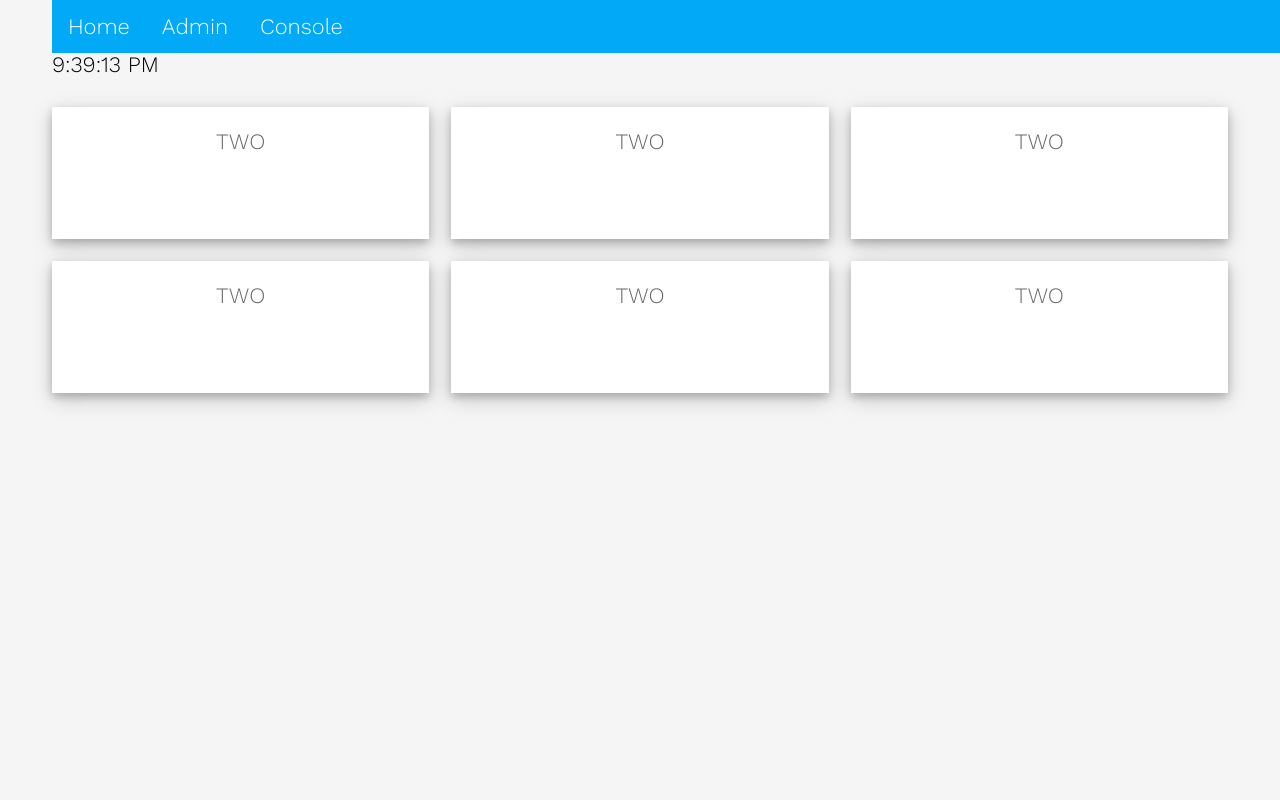
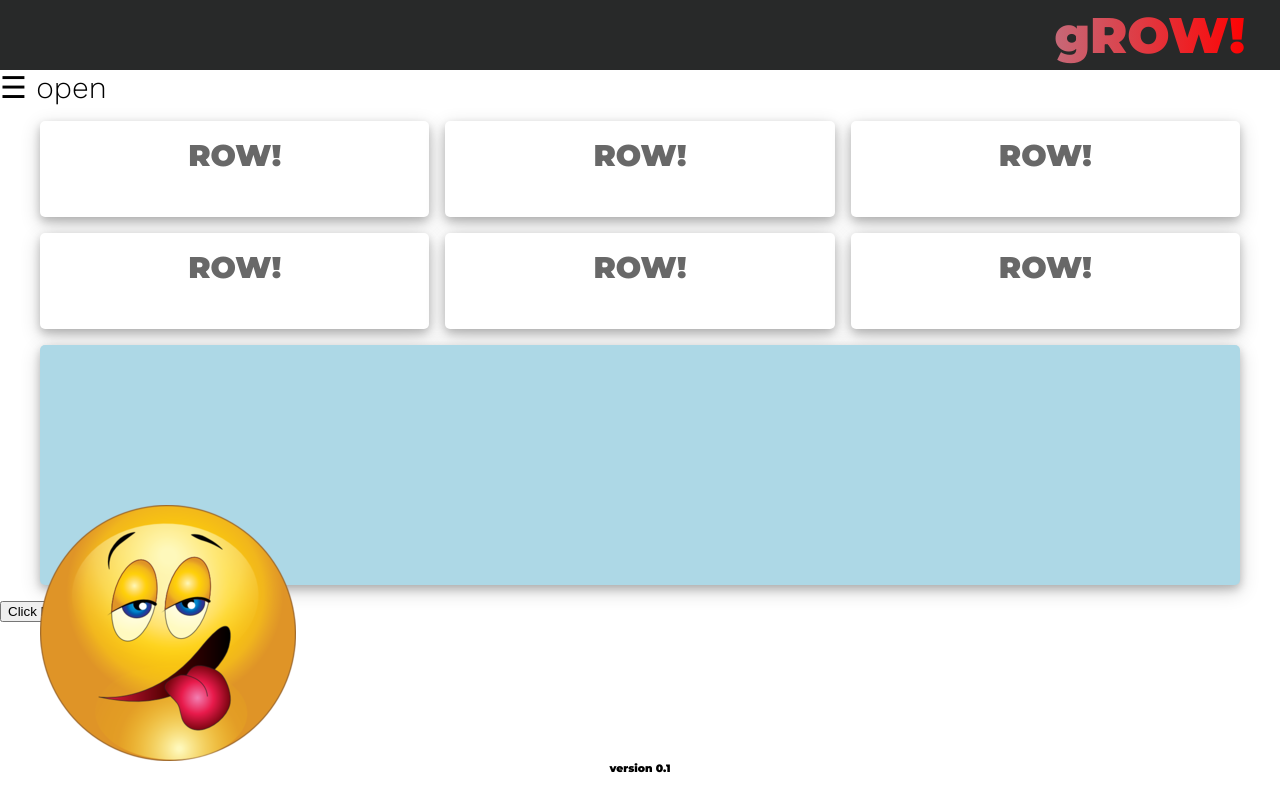
Before and after one commit to siggimule/waterrower-monitor, a website: page public/index.htm in a window 1280 px wide. Drawn offline with nearby package versions, Linux system fonts and the light colour scheme; no server answers.

Commit message:
next version

```diff
--- a/public/index.htm
+++ b/public/index.htm
@@ -16,7 +16,7 @@
         function myTimer() {
             var d = new Date();
             var t = d.toLocaleTimeString();
-            document.getElementById("screen").innerHTML = t;
+           // document.getElementById("screen").innerHTML = t;
 
             loadValue();
         }
@@ -27,17 +27,14 @@
                  var x = myObj.timestamp - myObj.sessionStartDate
                  var d = new Date(myObj.sessionStartDate);
                  //var d = new Date(myObj.timestamp);
-                 document.getElementById("a").innerHTML = format_sec(myObj.sessionElapsedTime / 1000)
-                 document.getElementById("b").innerHTML = (JSON.stringify(myObj.totalDistance) / 10 )+  " meter"
-                 document.getElementById("c").innerHTML = JSON.stringify(myObj.currentStrokerate) + " spm"
-                 document.getElementById("d").innerHTML = JSON.stringify(myObj.totalStrokes) + " strokes"
-                 document.getElementById("e").innerHTML = format_sec (5000 / JSON.stringify(myObj.currentSpeed)) + " split"
+                 document.getElementById("sessionElapsedTime").innerHTML = format_sec(myObj.sessionElapsedTime / 1000)
+                 document.getElementById("totalDistance").innerHTML = (JSON.stringify(myObj.totalDistance) / 10 )+  " meter"
+                 document.getElementById("spm").innerHTML = JSON.stringify(myObj.currentStrokerate) + " spm"
+                 document.getElementById("totalStrokes").innerHTML = JSON.stringify(myObj.totalStrokes) + " strokes"
+                 document.getElementById("splitTime").innerHTML = format_sec (5000 / JSON.stringify(myObj.currentSpeed)) + " split"
+                 document.getElementById("sessionStartTime").innerHTML = String(d.getHours())  + ":"  + String(d.getMinutes())  + ":" + String(d.getSeconds())
+                 myMove(myObj.totalDistance / 100)
 
-                document.getElementById("f").innerHTML = String(d.getHours())  + ":"  + String(d.getMinutes())  + ":" + String(d.getSeconds())
-
-
-
-                 //alert("Data: " + data + "\nStatus: " + status);
              });
 
         }
@@ -50,41 +47,71 @@
             return MHSTime
             }
 
+            function myMove(meter) {
+                var elem = document.getElementById("animate")
+                elem.style.left = meter + "px";
+            }
+
     </script>
-    <link rel="stylesheet" type="text/css" href="mystyle.css">
+    <link rel="stylesheet" type="text/css" href="mystyle2.css">
 
 
    </head>
 
+    <body>
+
+        <div class="topnav">
+            <h1 class=multicolor>gROW!</h1>
+          </div>
+
+
+<!-- Side navigation -->
+<div id="mySidenav" class="sidenav">
+    <a href="javascript:void(0)" class="closebtn" onclick="closeNav()">&times;</a>
+    <a href="#">Monitor</a>
+    <a href="#">Dashboard</a>
+    <a href="#">Admin</a>
+    <a href="#">Console</a>
+  </div>
+
+<span style="font-size:30px;cursor:pointer" onclick="openNav()">&#9776; open</span>
+
+<script>
+function openNav() {
+  document.getElementById("mySidenav").style.width = "250px";
+}
+
+function closeNav() {
+  document.getElementById("mySidenav").style.width = "0";
+}
+</script>
+
+    <div class="cards">
+        <div class="card", id="sessionElapsedTime">ROW!</div>
+        <div class="card", id="splitTime">ROW!</div>
+        <div class="card", id="spm">ROW!</div>
+        <div class="card", id="totalDistance">ROW!</div>
+        <div class="card", id="totalStrokes">ROW!</div>
+        <div class="card", id="sessionStartTime">ROW!</div>
+     </div>
+
+
+    <div class="card2", id="race">
+        <div id ="animate"></div>
+    </div>
+    <p><button onclick="myMove()">Click Me</button></p>
+
+    <script>
+
+        </script>
 
 
 
-    <body>
 
+   <div class="footer">
+    <h6 style="text-align: center;" > version 0.1 </h6>
+  </div>
 
-       <div class="navbar">
-        <a href="#home">Home</a>
-        <a href="#admin">Admin</a>
-        <a href="#console">Console</a>
-
-
-      </div>
-
-      <div id="screen", title="wr">palaver</div>
-
-      <div class="main">
-        <div class="cards">
-            <div class="card", id="a">TWO</div>
-            <div class="card", id="b">TWO</div>
-            <div class="card", id="c">TWO</div>
-            <div class="card", id="d">TWO</div>
-            <div class="card", id="e">TWO</div>
-            <div class="card", id="f">TWO</div>
-
-          </div>
-      </div>
-
-
-    </body>
+</body>
 
 </html>
--- a/public/mystyle.css
+++ b/public/mystyle.css
@@ -1,4 +1,5 @@
 body {
+  margin:0;
   font-family: 'Work Sans', sans-serif;
   font-weight: 300;
  }
@@ -8,36 +9,101 @@ body {
   font-weight: 900;
  }
 
+/*
+/* The sidebar menu */
+.sidenav {
+  height: 100%; /* Full-height: remove this if you want "auto" height */
+  width: 160px; /* Set the width of the sidebar */
+  position: fixed; /* Fixed Sidebar (stay in place on scroll) */
+  z-index: 1; /* Stay on top */
+  top: 0px; /* Stay at the top */
+  left: 0;
+  background-color: #111; /* Black */
+  overflow-x: hidden; /* Disable horizontal scroll */
+  margin-top:-25px;
+  padding: 4px;
+}
 
-html { font-size: 22px; }
-body { padding: 2rem;
-  background-color: #F5F5F5;
 
+/* The navigation menu links */
+.sidenav a {
+  padding: 6px 8px 6px 16px;
+  text-decoration: none;
+  /*font-size: 25px;*/
+  color: #818181;
+  display: block;
 }
+
+/* When you mouse over the navigation links, change their color */
+.sidenav a:hover {
+  color: #f1f1f1;
+}
+
+/* Style page content */
+.main {
+  margin-left: 160px; /* Same as the width of the sidebar */
+  padding: 50px 10px;
+}
+
+/* On smaller screens, where height is less than 450px, change the style of the sidebar (less padding and a smaller font size) */
+@media screen and (max-height: 450px) {
+  .sidenav {padding-top: 15xpx;}
+  .sidenav a {font-size: 18px;}
+}
+
+
+
+
+
+/* Add a black background color to the top navigation */
+.topnav {
+  padding-left:160;
+  background-color:#86dfff;
+  overflow: hidden;
+  width: 100%;
+  top: 0;
+  height: 60px;
+  text-align: right;
+}
+
+/* Style the links inside the navigation bar */
+.topnav a {
+  float: left;
+  color:#818181 ;
+  text-align: right;
+  padding: 20px 10px;
+  text-decoration: none;
+  /*font-size: 17px;*/
+}
+
+
+/* Change the color of links on hover */
+.topnav a:hover {
+  background-color: #ddd;
+  color: black;
+}
+
+/* Add a color to the active/current link
+.topnav a.active {
+  background-color: #4CAF50;
+  color: white;
+}
+*/
+
+
 .card {
   background-color: white;
   color: #686868	;
   padding: 1rem;
   height: 4rem;
   box-shadow: 0 4px 8px 0 rgba(0, 0, 0, 0.2), 0 6px 20px 0 rgba(0, 0, 0, 0.19);
-
+  border-radius: 5px;
+  font-family: 'Montserrat', sans-serif;
+  font-weight: 400;
+  font-size: 30px;
 
 }
 
-.card2 {
-
-  max-width: 1200px;
-  margin: 2rem;
-
-  grid-gap: 1rem;
-  text-align: center;
-  background-color: white;
-  color: #686868	;
-  padding: 2rem;
-  box-shadow: 0 4px 8px 0 rgba(0, 0, 0, 0.2), 0 6px 20px 0 rgba(0, 0, 0, 0.19);
-
-
-}
 
 .cards {
   max-width: 1200px;
@@ -45,6 +111,7 @@ body { padding: 2rem;
   display: grid;
   grid-gap: 1rem;
   text-align: center;
+  padding: 1rem;
 
 }
 
@@ -57,34 +124,12 @@ body { padding: 2rem;
 }
 
 
-
-
-/* The navigation bar */
-.navbar {
-  overflow: hidden;
-  background-color: rgb(1, 169, 247);
-  position: fixed; /* Set the navbar to fixed position */
-  top: 0; /* Position the navbar at the top of the page */
-  width: 100%; /* Full width */
-}
-
-/* Links inside the navbar */
-.navbar a {
-  float: left;
-  display: block;
-  color: white;
-  text-align: center;
-  padding: 14px 16px;
-  text-decoration: none;
-}
-
-/* Change background on mouse-over */
-.navbar a:hover {
-  background: #ddd;
-  color: black;
-}
-
-/* Main content */
-.main {
-  margin-top: 30px; /* Add a top margin to avoid content overlay */
-}
+.multicolor {
+  background-image: linear-gradient(to left, #86dfff,#86dfff,#86dfff, red);
+  -webkit-background-clip: text;
+  -webkit-background-clip: text;
+  -moz-background-clip: text;
+  background-clip: text;
+  color: transparent;
+  padding: 10px;
+  }
--- /dev/null
+++ b/public/mystyle2.css
@@ -0,0 +1,181 @@
+body {
+    margin:0;
+    font-family: 'Work Sans', sans-serif;
+    font-weight: 300;
+   }
+
+   h1, h2, h3, h4, h5, h6 {
+    font-family: 'Montserrat', sans-serif;
+    font-weight: 900;
+   }
+
+  /*
+  /* The sidebar menu */
+  .sidenav {
+    height: 100%; /* Full-height: remove this if you want "auto" height */
+    width: 0; /* Set the width of the sidebar */
+    position: fixed; /* Fixed Sidebar (stay in place on scroll) */
+    z-index: 1; /* Stay on top */
+    top: 0; /* Stay at the top */
+    left: 0;
+    background-color: black; /* Black */
+    overflow-x: hidden; /* Disable horizontal scroll */
+    transition: 0.5s;
+    margin-top:0px;
+
+  }
+
+
+  /* The navigation menu links */
+  .sidenav a {
+    padding: 8px 8px 8px 32px;
+    text-decoration: none;
+    font-size: 25px;
+    color: #818181;
+    display: block;
+    transition: 0.3s;
+    margin-top: 3rem;
+  }
+
+  /* When you mouse over the navigation links, change their color */
+  .sidenav a:hover {
+    color: #f1f1f1;
+  }
+
+  .sidenav .closebtn {
+    position: absolute;
+    top: 0;
+    right: 25px;
+    font-size: 36px;
+    margin-left: 50px;
+  }
+
+  @media screen and (max-height: 450px) {
+    .sidenav {padding-top: 15px;}
+    .sidenav a {font-size: 18px;}
+  }
+
+  /* Style page content */
+  .main {
+    margin-left: 160px; /* Same as the width of the sidebar */
+    padding: 50px 10px;
+  }
+
+  /* On smaller screens, where height is less than 450px, change the style of the sidebar (less padding and a smaller font size) */
+  @media screen and (max-height: 450px) {
+    .sidenav {padding-top: 15xpx;}
+    .sidenav a {font-size: 18px;}
+  }
+
+
+
+
+
+  /* Add a black background color to the top navigation */
+  .topnav {
+    background-color:#282929;
+    width: 100%;
+    height: 70px;
+    text-align: right;
+  }
+
+  /* Style the links inside the navigation bar */
+  .topnav a {
+    color:#818181 ;
+    text-align: right;
+    text-decoration: none;
+    /*font-size: 17px;*/
+  }
+
+
+  /* Change the color of links on hover */
+  .topnav a:hover {
+    background-color: #ddd;
+    color: black;
+  }
+
+  /* Add a color to the active/current link
+  .topnav a.active {
+    background-color: #4CAF50;
+    color: white;
+  }
+  */
+
+
+  .card {
+    background-color: white;
+    color: #686868	;
+    padding: 1rem;
+    height: 4rem;
+    box-shadow: 0 4px 8px 0 rgba(0, 0, 0, 0.2), 0 6px 20px 0 rgba(0, 0, 0, 0.19);
+    border-radius: 5px;
+    font-family: 'Montserrat', sans-serif;
+    font-weight: 400;
+    font-size: 30px;
+
+  }
+
+  .card2 {
+    background-color: lightblue;
+    color: #686868	;
+    box-shadow: 0 4px 8px 0 rgba(0, 0, 0, 0.2), 0 6px 20px 0 rgba(0, 0, 0, 0.19);
+    border-radius: 5px;
+    padding: 0rem;
+    margin: auto;
+    height: 15rem;
+    max-width: 1200px;
+    display: grid;
+    position: relative;
+
+  }
+
+  #animate {
+    width: 256px;
+    height: 256px;
+    position: absolute;
+    background-color: red;
+    top: 10em;
+    background: url('smiley.png') left center;
+  }
+
+
+  .cards {
+    max-width: 1200px;
+    margin: auto;
+    display: grid;
+    grid-gap: 1rem;
+    text-align: center;
+    padding: 1rem;
+
+  }
+
+  @media (min-width: 600px) {
+    .cards { grid-template-columns: repeat(2, 1fr); }
+  }
+
+  @media (min-width: 900px) {
+    .cards { grid-template-columns: repeat(3, 1fr); }
+  }
+
+
+  .multicolor {
+    background-image: linear-gradient(to right, #86dfff,#86dfff,#86dfff, red);
+    -webkit-background-clip: text;
+    -webkit-background-clip: text;
+    -moz-background-clip: text;
+    background-clip: text;
+    color: transparent;
+    padding: 5px;
+    font-size: 50;
+    margin-right: 30px;
+    }
+
+
+    .footer {
+      position: fixed;
+      left: 0;
+      bottom: 0;
+      width: 100%;
+      color: black;
+      text-align: center;
+   }
```
Also changed, not shown: public/smiley.png (added), 1 other file.
